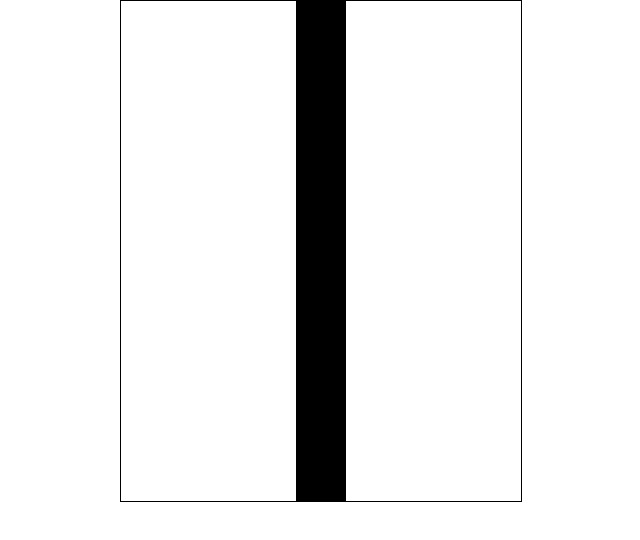
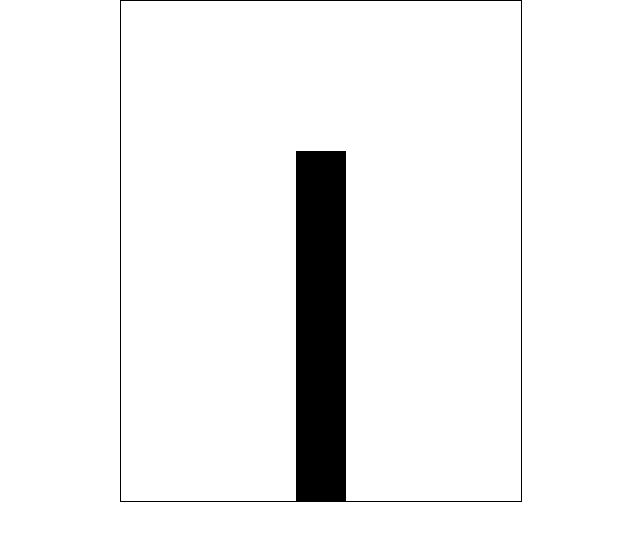
Before and after one commit to beanboi57438/game-for-school, a plain HTML site: page index.html in a window 1280 px wide. Shown: the whole page, without its empty margins (319-959 px from the left). Drawn offline with Linux system fonts and the light colour scheme.

Commit message:
addet random holes

```diff
--- a/index.html
+++ b/index.html
@@ -2,14 +2,13 @@
 <html lang="en">
 <head>
     <meta charset="UTF-8">
-    <meta name="viewport" content="width=device-width, initial-scale=1.0">
-    <title>Document</title>
+    <title>end me</title>
     <link rel="stylesheet" href="style.css">
 </head>
 <body>
     <div id="game">
         <div id="block"></div>
-        <div di="hole"></div>
+        <div id="hole"></div>
         <div id="character"></div>
     </div>
 </body>
```
